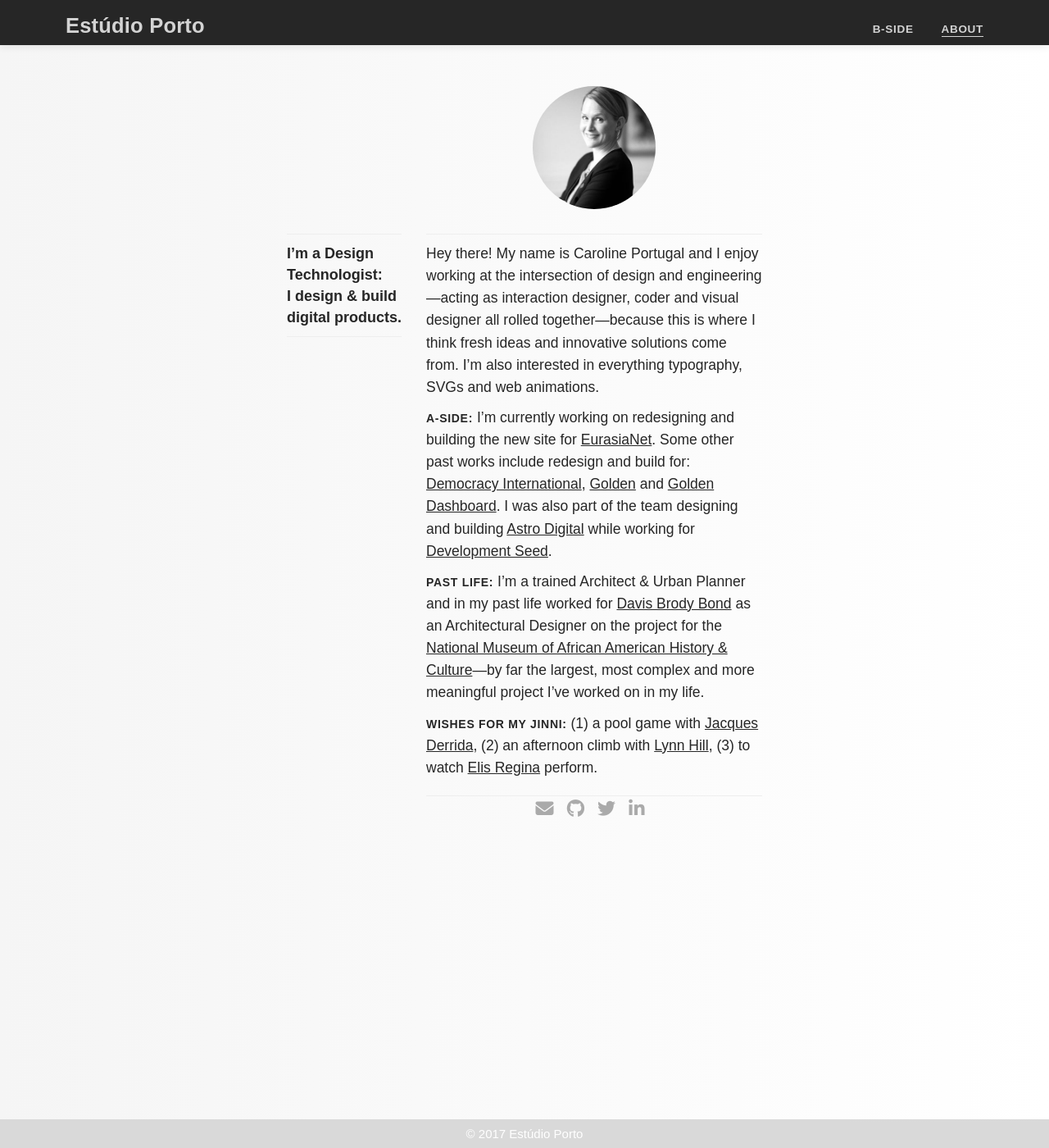
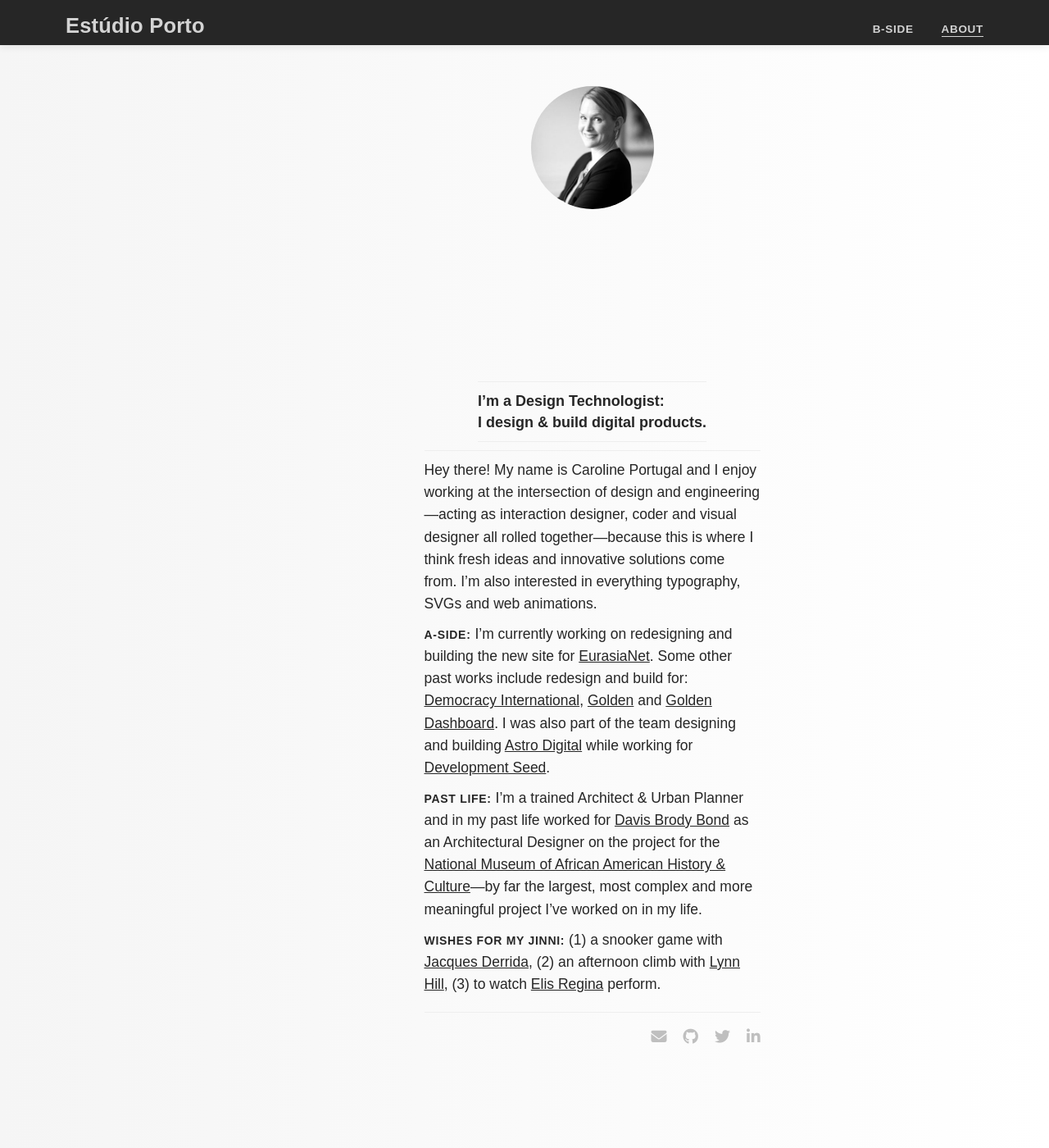
Before and after one commit to carolineportugal/estudioporto, a Jekyll site: the page built from about/index.html, in a window 1280 px wide and 1400 px high. Shown: the whole window at 82% size. Built offline with Jekyll 4.4.1, drawn with Linux system fonts in a browser that asks for light colours; nearby versions of some CDN libraries; some web fonts are replaced.

Commit message:
adds url to publish site on github pages for testing

```diff
--- a/_config.yml
+++ b/_config.yml
@@ -20,7 +20,7 @@
   line in _config.yml. It will appear in your document head meta (for
   Google search results) and in your feed.xml site description.
 baseurl: "" # the subpath of your site, e.g. /blog
-url: "http://estudioporto.com" # the base hostname & protocol for your site
+url: "https://carolineportugal.github.io/estudioporto/" # the base hostname & protocol for your site
 
 # Build settings
 markdown: kramdown
--- a/_sass/_about.scss
+++ b/_sass/_about.scss
@@ -22,8 +22,8 @@
   }
 
   .left-column{
-    margin-right:3rem;
-    width:140px;
+    margin-right:3.5rem;
+    width:130px;
 
     .intro{
       margin-top:calc(150px + 3rem);
@@ -48,6 +48,16 @@
       width: 150px;
       border-radius:50%;
       margin-bottom:3rem;
+    }
+
+    .intro{
+      margin-top:calc(150px + 3rem);
+      padding:1rem 0;
+      @include black();
+      font-size: 18px;
+      border-top:1px solid #eee;
+      border-bottom:1px solid #eee;
+      line-height: 1.45;
     }
 
     .description{
@@ -79,11 +89,15 @@
     }
 
     .contact{
-      font-size: 22px;
-      color:#aaa;
+      width:100%;
+      font-size: 19px;
+      color:lighten(#000, 75%);
+      margin-top:2rem;
+      display: flex;
+      justify-content: flex-end;
 
       i{
-        margin-right:1rem;
+        margin-left:2rem;
       }
 
     }
--- a/about/index.html
+++ b/about/index.html
@@ -13,15 +13,23 @@
 
       <div class="general-wrapper">
         <div class="left-column">
-          <p class="intro">{{page.intro}}</p>
+          <!-- <p class="intro">{{page.intro}}</p> -->
         </div>
         <div class="center-column">
           <div class="picture" style="background: url('/media/about/{{ page.image }}'); background-position:center; background-size: cover;"></div>
+          <!-- <div class="contact">
+            <i class="fa fa-envelope" aria-hidden="true"></i>
+            <i class="fa fa-github" aria-hidden="true"></i>
+            <i class="fa fa-twitter" aria-hidden="true"></i>
+            <i class="fa fa-linkedin" aria-hidden="true"></i>
+          </div> -->
+          <p class="intro">{{page.intro}}</p>
+
           <div class="description">
             <p>Hey there! My name is Caroline Portugal and I enjoy working at the intersection of design and engineering—acting as interaction designer, coder and visual designer all rolled together—because this is where I think fresh ideas and innovative solutions come from. I’m also interested in everything typography, SVGs and web animations.</p>
             <p><span class="uppercase">A-side:</span> I’m currently working on redesigning and building the new site for <a href="http://www.eurasianet.org/" target="_blank">EurasiaNet</a>. Some other past works include redesign and build for: <a href="http://democracyinternational.com/" target="_blank">Democracy International</a>, <a href="https://www.goldenvolunteer.com/" target="_blank">Golden</a> and <a href="https://dashboard.goldenvolunteer.com" target="_blank">Golden Dashboard</a>. I was also part of the team designing and building <a href="https://astrodigital.com/"  target="_blank">Astro Digital</a> while working for <a href="https://www.developmentseed.org/" target="_blank">Development Seed</a>.</p>
             <p><span class="uppercase">Past life:</span> I’m a trained Architect & Urban Planner and in my past life worked for <a href="http://www.davisbrody.com" target="_blank">Davis Brody Bond</a> as an Architectural Designer on the project for the <a href="http://www.davisbrody.com/portfolio/national-museum-of-african-american-history-culture/" target="_blank">National Museum of African American History & Culture</a>—by far the largest, most complex and more meaningful project I’ve worked on in my life.</p>
-            <p><span class="uppercase">Wishes for my jinni:</span> (1) a pool game with <a href="">Jacques Derrida</a>, (2) an afternoon climb with <a href="">Lynn Hill</a>, (3) to watch <a href="">Elis Regina</a> perform.</p>
+            <p><span class="uppercase">Wishes for my jinni:</span> (1) a snooker game with <a href="">Jacques Derrida</a>, (2) an afternoon climb with <a href="">Lynn Hill</a>, (3) to watch <a href="">Elis Regina</a> perform.</p>
           </div>
           <div class="contact">
             <i class="fa fa-envelope" aria-hidden="true"></i>
```
